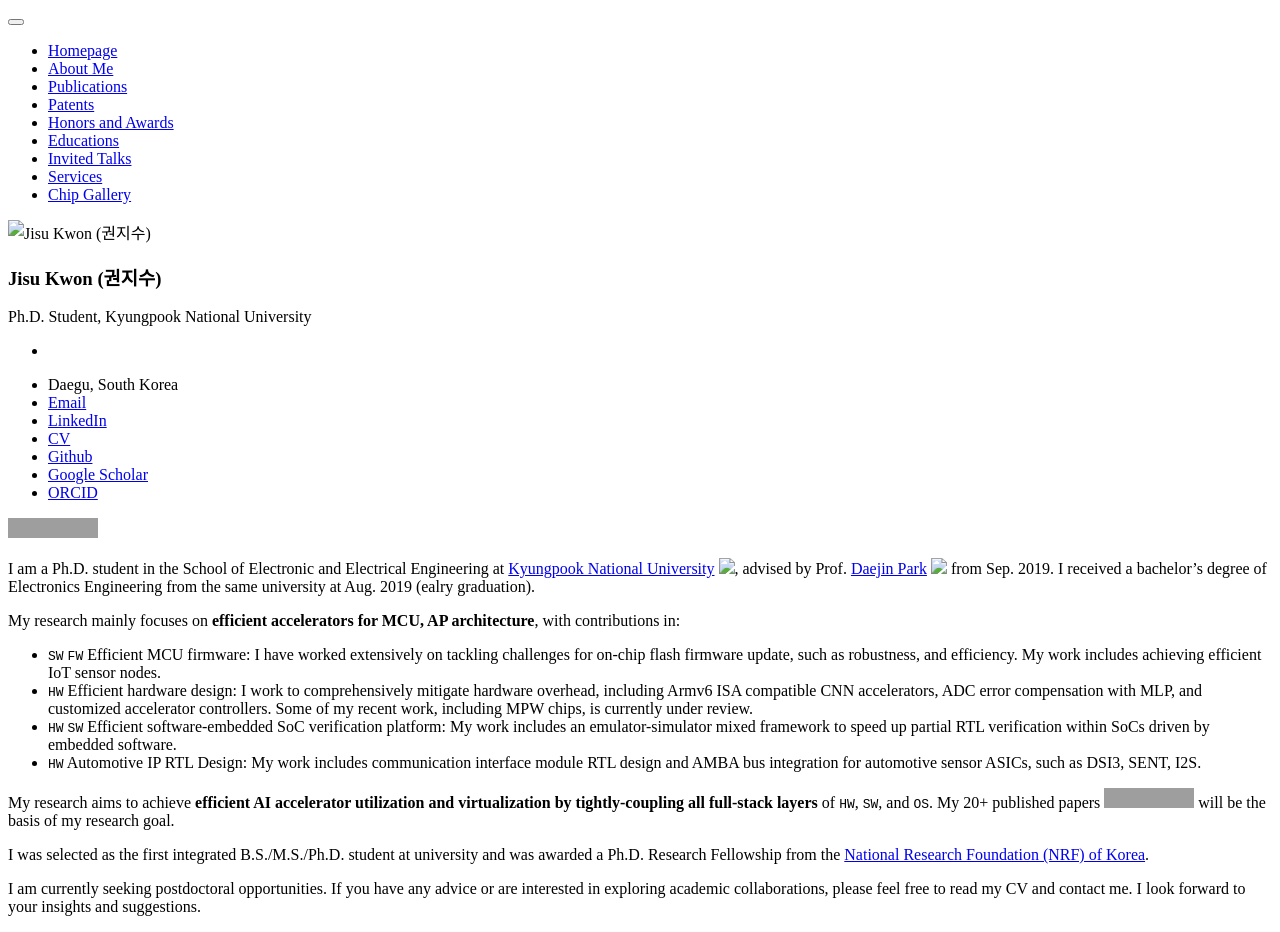
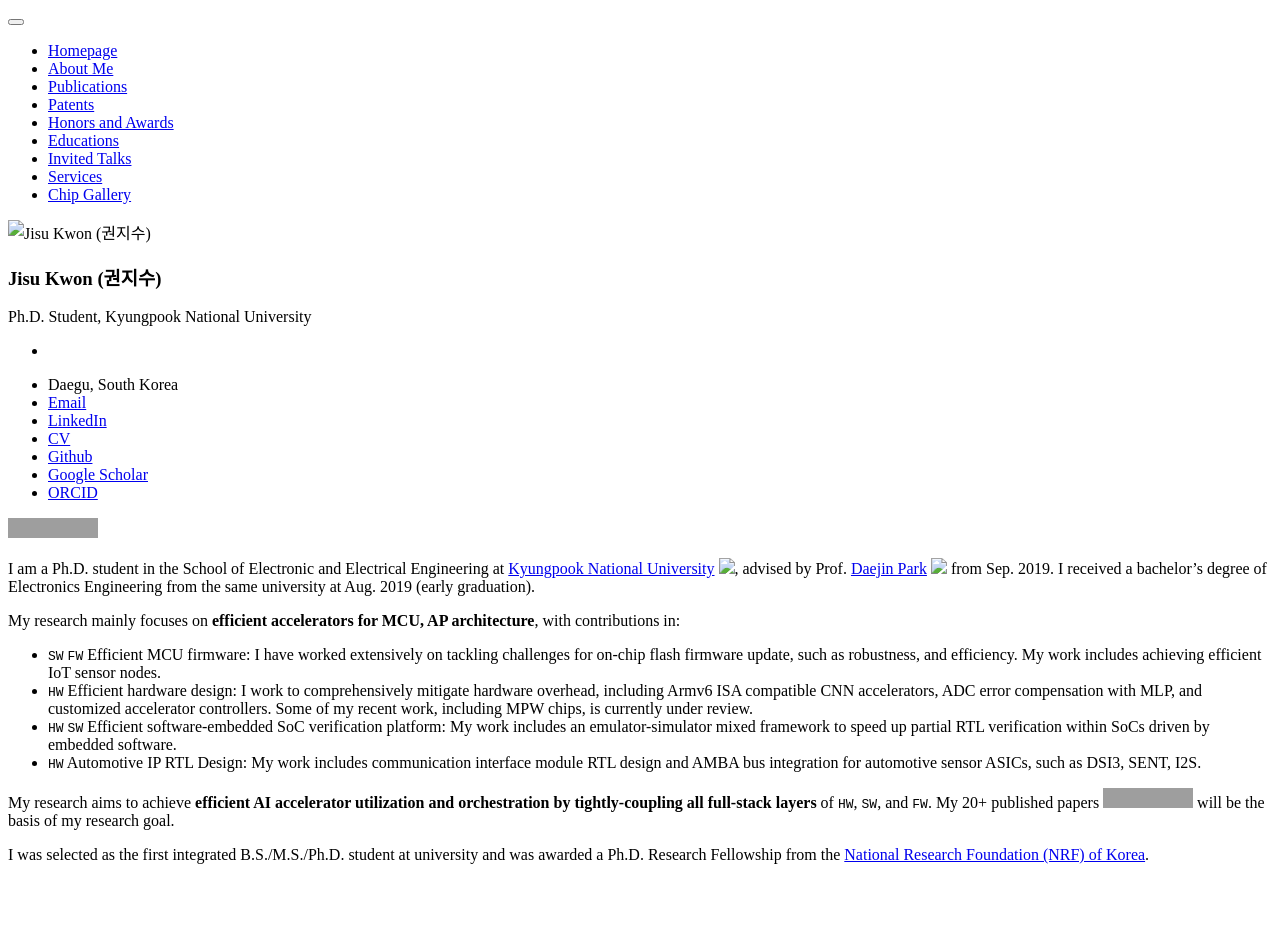
Before and after one commit to kjisu96/kjisu96.github.io, a Jekyll site: the page built from _pages/includes/0_intro.md, in a window 1280 px wide. Built offline with Jekyll 4.4.1, drawn with Linux system fonts in a browser that asks for light colours; our own code applies the rules of GitHub Pages for plain Markdown files; after the commit the page ends 900 px from its top, so only the background shows below that; grey boxes are pictures that could not be loaded.

Commit message:
Update 0_intro.md

```diff
--- a/_pages/includes/0_intro.md
+++ b/_pages/includes/0_intro.md
@@ -1,4 +1,4 @@
-I am a Ph.D. student in the School of Electronic and Electrical Engineering at [Kyungpook National University](http://en.knu.ac.kr/) <img src='./images/knu.jpg' style='width: 3em;'>, advised by Prof. [Daejin Park](https://ai-soc.github.io/) <img src='./images/lab.jpg' style='width: 5em;'> from Sep. 2019. I received a bachelor's degree of Electronics Engineering from the same university at Aug. 2019 (ealry graduation).
+I am a Ph.D. student in the School of Electronic and Electrical Engineering at [Kyungpook National University](http://en.knu.ac.kr/) <img src='./images/knu.jpg' style='width: 3em;'>, advised by Prof. [Daejin Park](https://ai-soc.github.io/) <img src='./images/lab.jpg' style='width: 5em;'> from Sep. 2019. I received a bachelor's degree of Electronics Engineering from the same university at Aug. 2019 (early graduation).
 
 My research mainly focuses on **efficient accelerators for MCU, AP architecture**, with contributions in:
 
@@ -7,8 +7,6 @@ My research mainly focuses on **efficient accelerators for MCU, AP architecture*
 - `HW` `SW` Efficient software-embedded SoC verification platform: My work includes an emulator-simulator mixed framework to speed up partial RTL verification within SoCs driven by embedded software.
 - `HW` Automotive IP RTL Design: My work includes communication interface module RTL design and AMBA bus integration for automotive sensor ASICs, such as DSI3, SENT, I2S.
 
-My research aims to achieve **efficient AI accelerator utilization and virtualization by tightly-coupling all full-stack layers** of `HW`, `SW`, and `OS`. My 20+ published papers <a href='https://scholar.google.com/citations?user=3Wz73U4AAAAJ'><img src="https://img.shields.io/endpoint?logo=Google%20Scholar&url=https%3A%2F%2Fcdn.jsdelivr.net%2Fgh%2Fkjisu96%2Fkjisu96.github.io@google-scholar-stats%2Fgs_data_shieldsio.json&labelColor=f6f6f6&color=9cf&style=flat&label=citations"></a> will be the basis of my research goal.
+My research aims to achieve **efficient AI accelerator utilization and orchestration by tightly-coupling all full-stack layers** of `HW`, `SW`, and `FW`. My 20+ published papers <a href='https://scholar.google.com/citations?user=3Wz73U4AAAAJ'><img src="https://img.shields.io/endpoint?logo=Google%20Scholar&url=https%3A%2F%2Fcdn.jsdelivr.net%2Fgh%2Fkjisu96%2Fkjisu96.github.io@google-scholar-stats%2Fgs_data_shieldsio.json&labelColor=f6f6f6&color=9cf&style=flat&label=citations"></a> will be the basis of my research goal.
 
 I was selected as the first integrated B.S./M.S./Ph.D. student at university and was awarded a Ph.D. Research Fellowship from the [National Research Foundation (NRF) of Korea](https://www.nrf.re.kr/eng/index).
-
-I am currently seeking postdoctoral opportunities. If you have any advice or are interested in exploring academic collaborations, please feel free to read my CV and contact me. I look forward to your insights and suggestions.
```
Also changed, not shown: _pages/includes/4_others.md (+2 -2 lines), _pages/includes/5_patents.md (+1 -0 lines).
